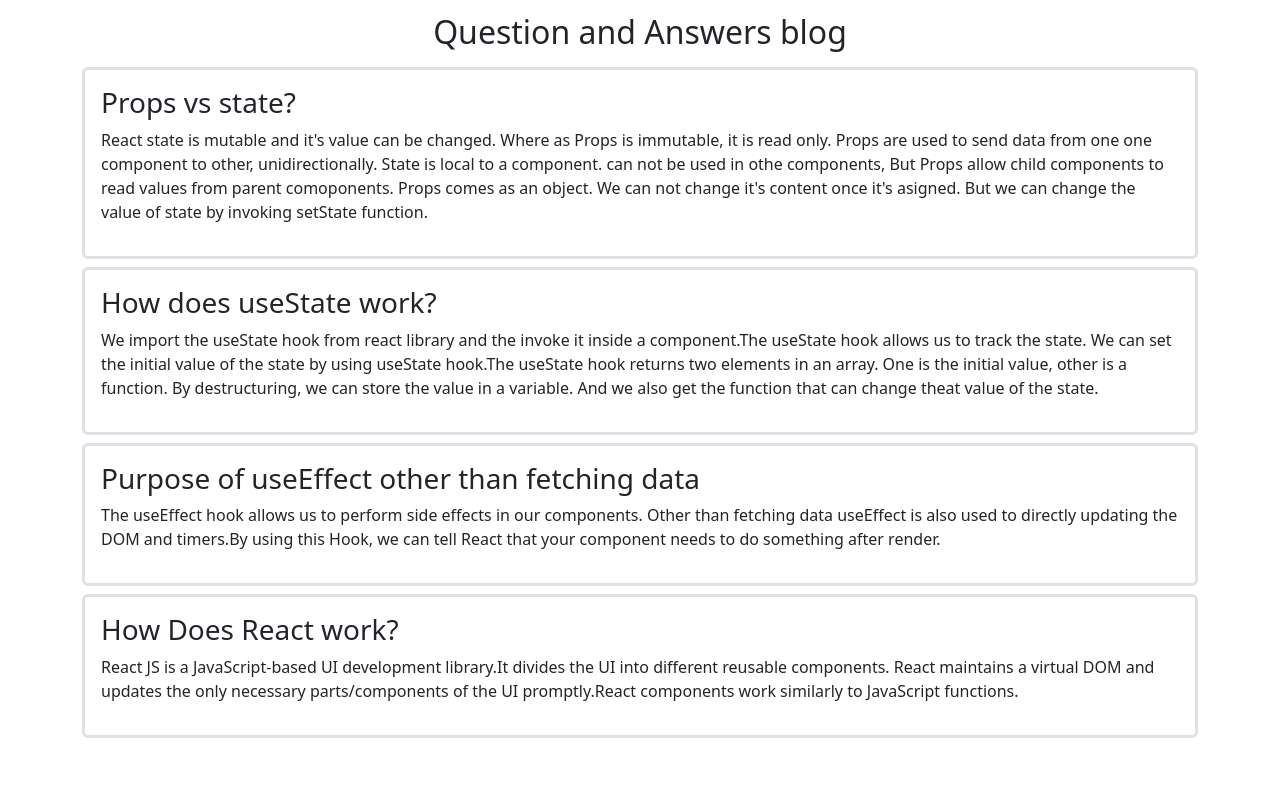
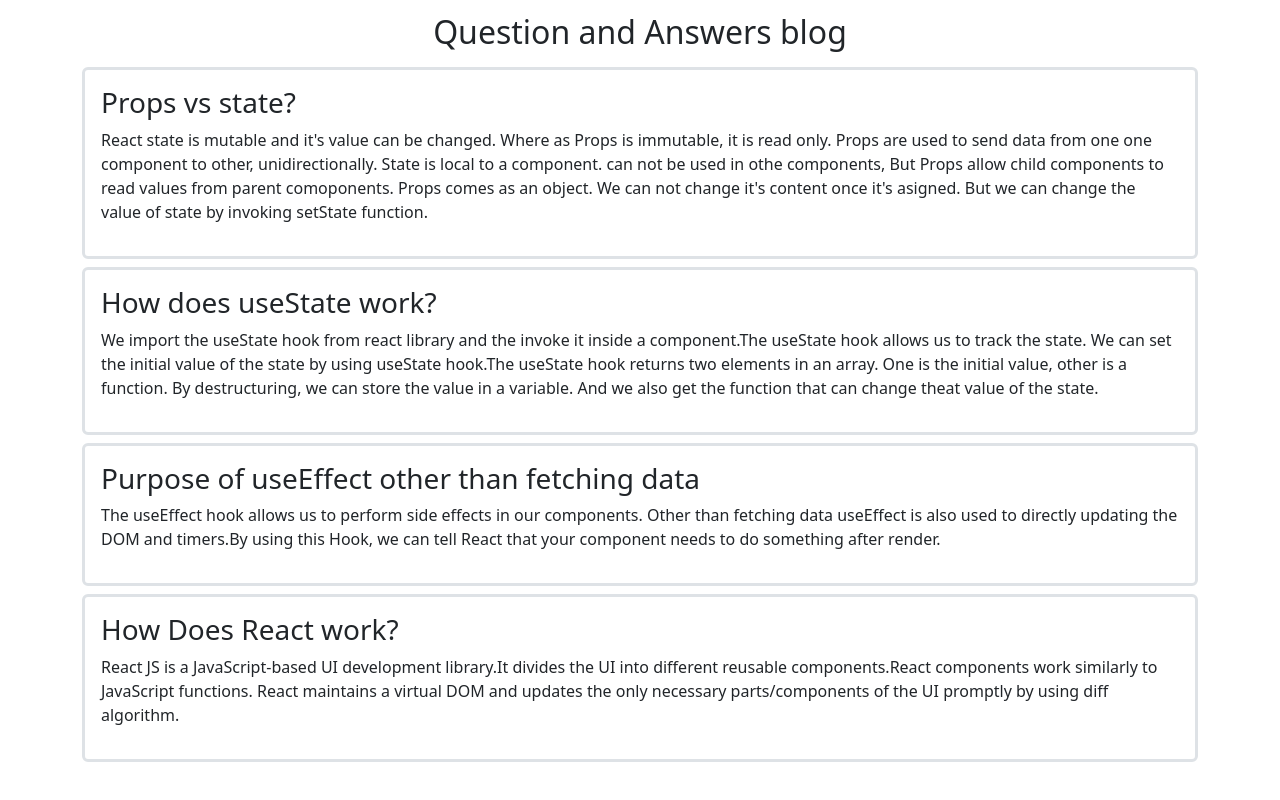
Before and after one commit to shuvrodev337/knowlwdge-blog, a React (Vite) app: page / in a window 1280 px wide. Shown: the part 3126-3926 px from the top of the page. Built offline with nearby package versions, Linux system fonts and the light colour scheme.

Commit message:
updated answers blog component

```diff
--- a/src/components/Blog/Blog.jsx
+++ b/src/components/Blog/Blog.jsx
@@ -24,7 +24,7 @@ const Blog = () => {
             </div>
             <div className='border border-3 p-3 mb-2 rounded'>
             <h3>How Does React work?</h3>
-            <p> React JS is a JavaScript-based UI development library.It divides the UI into different reusable components. React maintains a virtual DOM and updates the only necessary parts/components of the UI promptly.React components work similarly to JavaScript functions. </p>
+            <p> React JS is a JavaScript-based UI development library.It divides the UI into different reusable components.React components work similarly to JavaScript functions. React maintains a virtual DOM and updates the only necessary parts/components of the UI promptly by using diff algorithm.</p>
             </div>
         </div>
     );
```
